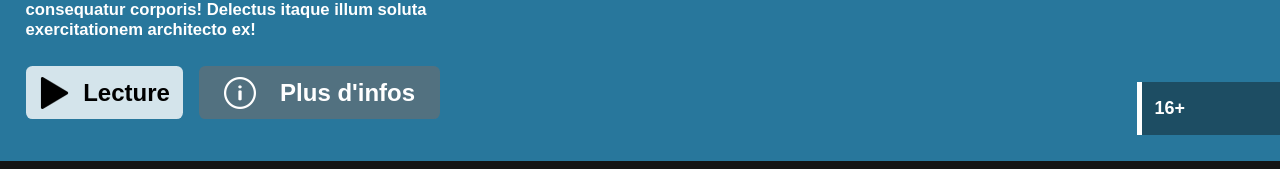
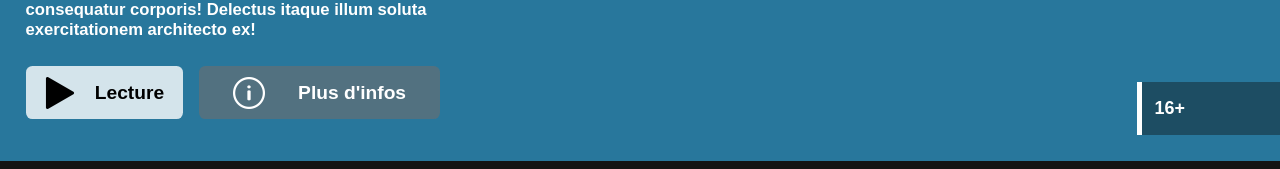
Before and after one commit to GuillaumeVGD/netflix-clone, a plain HTML site: page index.html in a window 1280 px wide. Shown: the part 505-674 px from the top of the page. Drawn offline with Linux system fonts and the light colour scheme.

Commit message:
correctif en deuspi

```diff
--- a/style.css
+++ b/style.css
@@ -118,7 +118,7 @@
 
     color: black;
     border: none;
-    font-size: 1.5rem;
+    font-size: 1.5vw;
     font-weight:600;
     background-color: rgba(255, 255, 255, 0.8);
     border-radius: 0.4rem;
@@ -142,7 +142,7 @@
 
     color: white;
     border: none;
-    font-size: 1.5rem;
+    font-size: 1.5vw;
     font-weight:600;
     background-color: rgba(110, 110, 110, 0.6);
     border-radius: 0.4rem;
```
